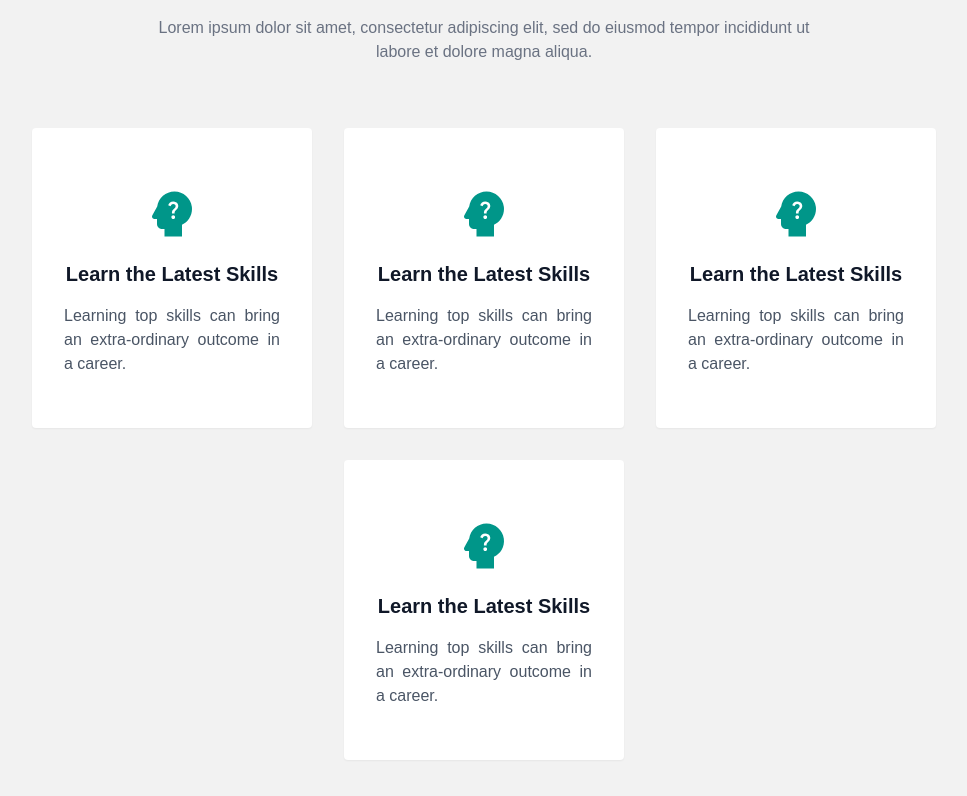
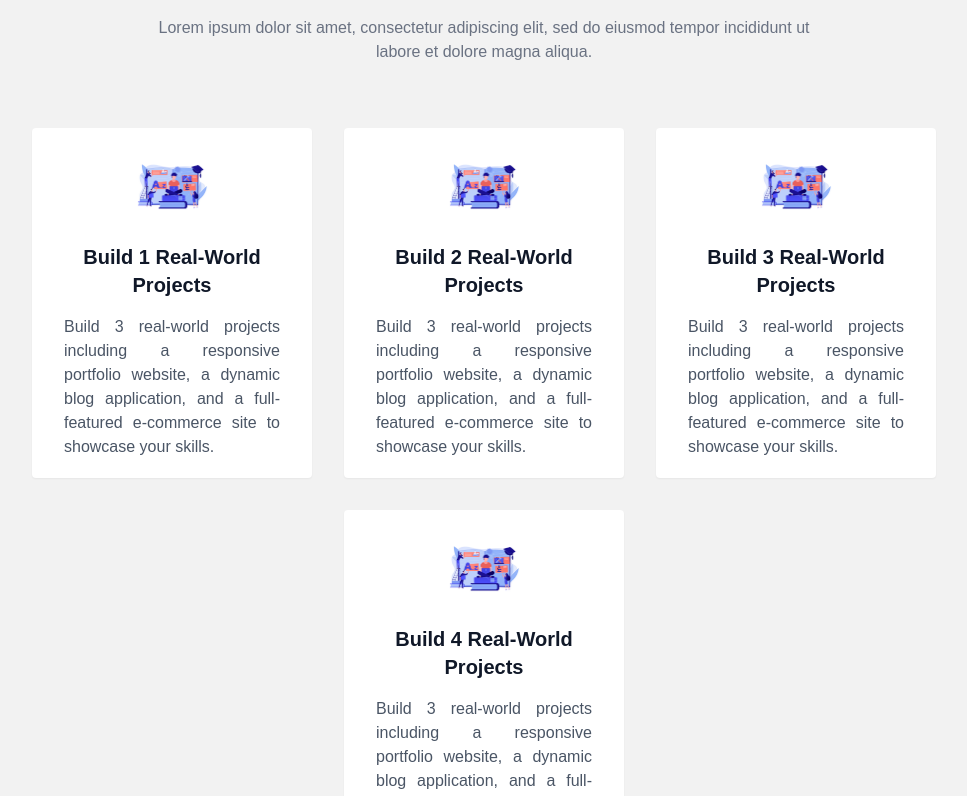
Before and after one commit to tanim27/easytech, a Next.js app: page /courses/1 in a window 1280 px wide. Shown: the part 1300-2096 px from the top of the page, without its empty margins (156-1123 px from the left). Built offline with nearby package versions, Linux system fonts and the light colour scheme.

Commit message:
course output has been implemented from course json data

```diff
--- a/src/components/course-details/CourseDetails.jsx
+++ b/src/components/course-details/CourseDetails.jsx
@@ -1,11 +1,6 @@
 'use client'
 
-import {
-	AccessTime,
-	PlayCircle,
-	PsychologyAlt,
-	School,
-} from '@mui/icons-material'
+import { AccessTime, PlayCircle, School } from '@mui/icons-material'
 import CalendarToday from '@mui/icons-material/CalendarToday'
 import Group from '@mui/icons-material/Group'
 import VideoCameraFront from '@mui/icons-material/VideoCameraFront'
@@ -163,6 +158,7 @@ const CourseDetails = ({ course }) => {
 				className='bg-[#f2f2f2] px-4 sm:px-8 md:px-12 py-16 md:py-24'
 			>
 				<div className='max-w-7xl mx-auto'>
+					{/* Section Heading */}
 					<div className='text-center flex flex-col gap-2 mb-16'>
 						<p className='font-semibold text-teal-600 uppercase'>
 							Course Output
@@ -175,71 +171,34 @@ const CourseDetails = ({ course }) => {
 							eiusmod tempor incididunt ut labore et dolore magna aliqua.
 						</p>
 					</div>
-
+					{/* Cards */}
 					<div className='flex flex-wrap justify-center gap-8'>
-						{/* Card 1 */}
-						<div className='bg-white w-[280px] h-[300px] p-8 rounded-sm shadow-xs hover:-translate-y-2 transition duration-400 flex flex-col justify-center gap-4'>
-							<div className='flex flex-col justify-center items-center gap-4'>
-								<div className='text-teal-600 text-6xl'>
-									<PsychologyAlt fontSize='inherit' />
+						{course.course_output?.map((output, index) => (
+							<div
+								key={index}
+								className='bg-white w-[280px] h-[350px] p-8 rounded-sm shadow-xs hover:-translate-y-2 transition duration-400 flex flex-col justify-center gap-4'
+							>
+								<div className='flex flex-col justify-center items-center gap-4'>
+									{/* Icon/Image */}
+									<div className='relative w-20 h-20'>
+										<Image
+											src={output.course_output_image}
+											alt={output.course_output_title}
+											fill
+											className='rounded-lg object-contain'
+										/>
+									</div>
+									{/* Title */}
+									<h3 className='font-semibold text-gray-900 text-xl text-center'>
+										{output.course_output_title}
+									</h3>
+									{/* Description */}
+									<p className='text-gray-600 text-justify'>
+										{output.course_output_description}
+									</p>
 								</div>
-								<h3 className='font-semibold text-gray-900 text-xl'>
-									Learn the Latest Skills
-								</h3>
-								<p className='text-gray-600 text-justify'>
-									Learning top skills can bring an extra-ordinary outcome in a
-									career.
-								</p>
 							</div>
-						</div>
-
-						{/* Card 2 */}
-						<div className='bg-white w-[280px] h-[300px] p-8 rounded-sm shadow-xs hover:-translate-y-2 transition duration-400 flex flex-col justify-center gap-4'>
-							<div className='flex flex-col justify-center items-center gap-4'>
-								<div className='text-teal-600 text-6xl'>
-									<PsychologyAlt fontSize='inherit' />
-								</div>
-								<h3 className='font-semibold text-gray-900 text-xl'>
-									Learn the Latest Skills
-								</h3>
-								<p className='text-gray-600 text-justify'>
-									Learning top skills can bring an extra-ordinary outcome in a
-									career.
-								</p>
-							</div>
-						</div>
-
-						{/* Card 3 */}
-						<div className='bg-white w-[280px] h-[300px] p-8 rounded-sm shadow-xs hover:-translate-y-2 transition duration-400 flex flex-col justify-center gap-4'>
-							<div className='flex flex-col justify-center items-center gap-4'>
-								<div className='text-teal-600 text-6xl'>
-									<PsychologyAlt fontSize='inherit' />
-								</div>
-								<h3 className='font-semibold text-gray-900 text-xl'>
-									Learn the Latest Skills
-								</h3>
-								<p className='text-gray-600 text-justify'>
-									Learning top skills can bring an extra-ordinary outcome in a
-									career.
-								</p>
-							</div>
-						</div>
-
-						{/* Card 4 */}
-						<div className='bg-white w-[280px] h-[300px] p-8 rounded-sm shadow-xs hover:-translate-y-2 transition duration-400 flex flex-col justify-center gap-4'>
-							<div className='flex flex-col justify-center items-center gap-4'>
-								<div className='text-teal-600 text-6xl'>
-									<PsychologyAlt fontSize='inherit' />
-								</div>
-								<h3 className='font-semibold text-gray-900 text-xl'>
-									Learn the Latest Skills
-								</h3>
-								<p className='text-gray-600 text-justify'>
-									Learning top skills can bring an extra-ordinary outcome in a
-									career.
-								</p>
-							</div>
-						</div>
+						))}
 					</div>
 				</div>
 			</section>
@@ -304,8 +263,6 @@ const CourseDetails = ({ course }) => {
 					})}
 				</div>
 			</section>
-
-			{/* Instructor Section */}
 			{/* Instructor Section */}
 			<section
 				id='instructors'
@@ -360,7 +317,6 @@ const CourseDetails = ({ course }) => {
 					</div>
 				</div>
 			</section>
-
 			{/* Student Reviews */}
 			<section
 				id='reviews'
@@ -424,7 +380,6 @@ const CourseDetails = ({ course }) => {
 					</div>
 				</div>
 			</section>
-
 			{/* Write a Review Section */}
 			<section
 				id='write-a-review'
--- a/src/components/courses/coursesData.js
+++ b/src/components/courses/coursesData.js
@@ -14,6 +14,32 @@ export const coursesData = [
 			total_joined: 23,
 			course_price: '$60',
 		},
+		course_output: [
+			{
+				course_output_image: '/assets/illustrations/image-3.jpg',
+				course_output_title: 'Build 1 Real-World Projects',
+				course_output_description:
+					'Build 3 real-world projects including a responsive portfolio website, a dynamic blog application, and a full-featured e-commerce site to showcase your skills.',
+			},
+			{
+				course_output_image: '/assets/illustrations/image-3.jpg',
+				course_output_title: 'Build 2 Real-World Projects',
+				course_output_description:
+					'Build 3 real-world projects including a responsive portfolio website, a dynamic blog application, and a full-featured e-commerce site to showcase your skills.',
+			},
+			{
+				course_output_image: '/assets/illustrations/image-3.jpg',
+				course_output_title: 'Build 3 Real-World Projects',
+				course_output_description:
+					'Build 3 real-world projects including a responsive portfolio website, a dynamic blog application, and a full-featured e-commerce site to showcase your skills.',
+			},
+			{
+				course_output_image: '/assets/illustrations/image-3.jpg',
+				course_output_title: 'Build 4 Real-World Projects',
+				course_output_description:
+					'Build 3 real-world projects including a responsive portfolio website, a dynamic blog application, and a full-featured e-commerce site to showcase your skills.',
+			},
+		],
 		content: [
 			{
 				module: 'Week 1',
```
